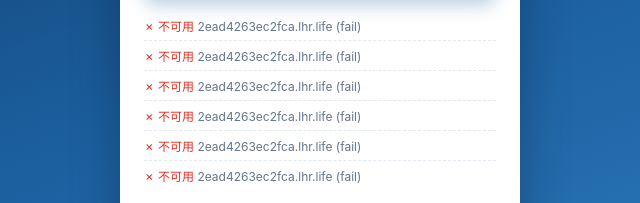
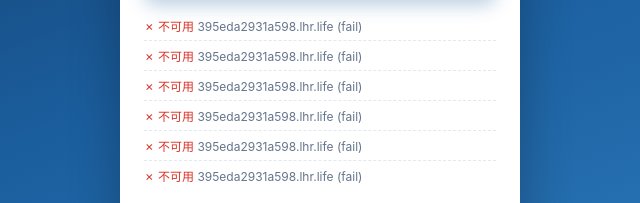
Before and after one commit to 1759717772/dept-cloud-addr, a plain HTML site: page entry.html in a window 1280 px wide. Shown: the part 427-630 px from the top of the page, 320-960 px from the left. Drawn offline with Linux system fonts and the light colour scheme; no server answers.

Commit message:
addr → https://395eda2931a598.lhr.life

```diff
--- a/entry.html
+++ b/entry.html
@@ -79,7 +79,7 @@
   }
 
   // 内置兜底地址：公告牌读不到时直接用（每次发版同步更新这一行即可）
-  var FALLBACK = ['https://2ead4263ec2fca.lhr.life'];  // [修复] 不再指向已死的旧隧道；公告牌 CDN 未及时刷新时，先拿这个当前活地址兜底探测（探测失败也不会跳死链，只会提示）
+  var FALLBACK = ['https://395eda2931a598.lhr.life'];  // [修复] 不再指向已死的旧隧道；公告牌 CDN 未及时刷新时，先拿这个当前活地址兜底探测（探测失败也不会跳死链，只会提示）
 
   function readOne(u) {
     return new Promise(function (resolve, reject) {
```
Also changed, not shown: addr.txt.
